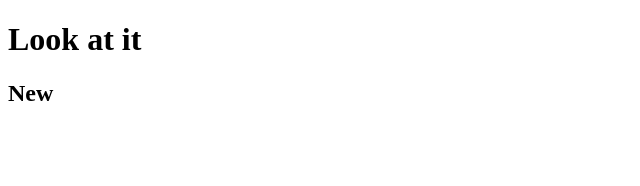
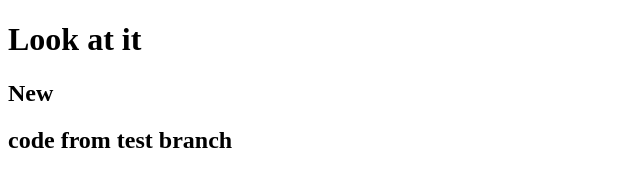
Before and after one commit to rockroman1979/new_one, a plain HTML site: page index.html in a window 1280 px wide. Shown: the whole page, without its empty margins (0-640 px from the left). Drawn offline with Linux system fonts and the light colour scheme.

Commit message:
added test h2

```diff
--- a/index.html
+++ b/index.html
@@ -11,5 +11,6 @@
   <body>
     <h1>Look at it </h1>
     <h2>New</h2>
+    <h2>code from test branch</h2>
   </body>
 </html>
```
